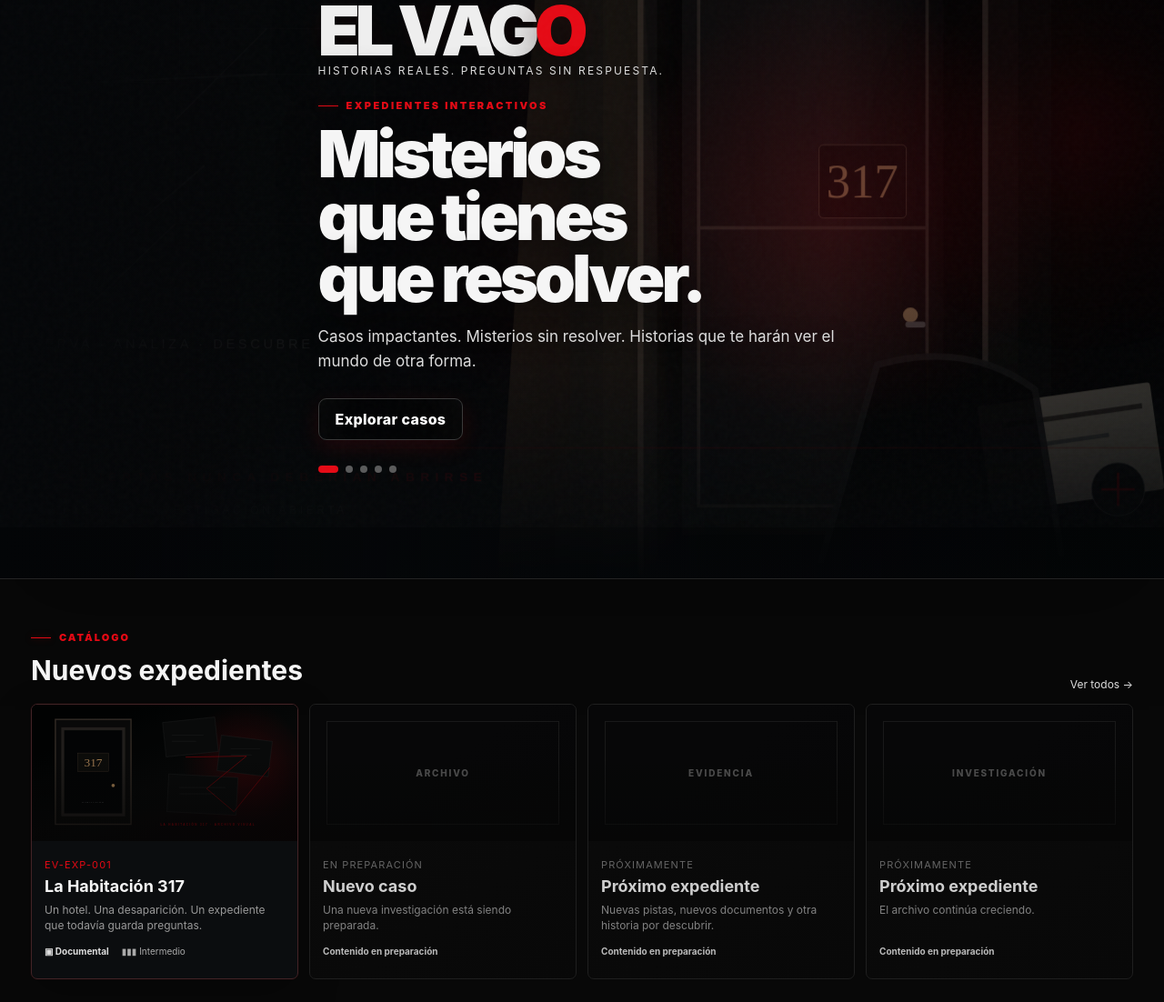
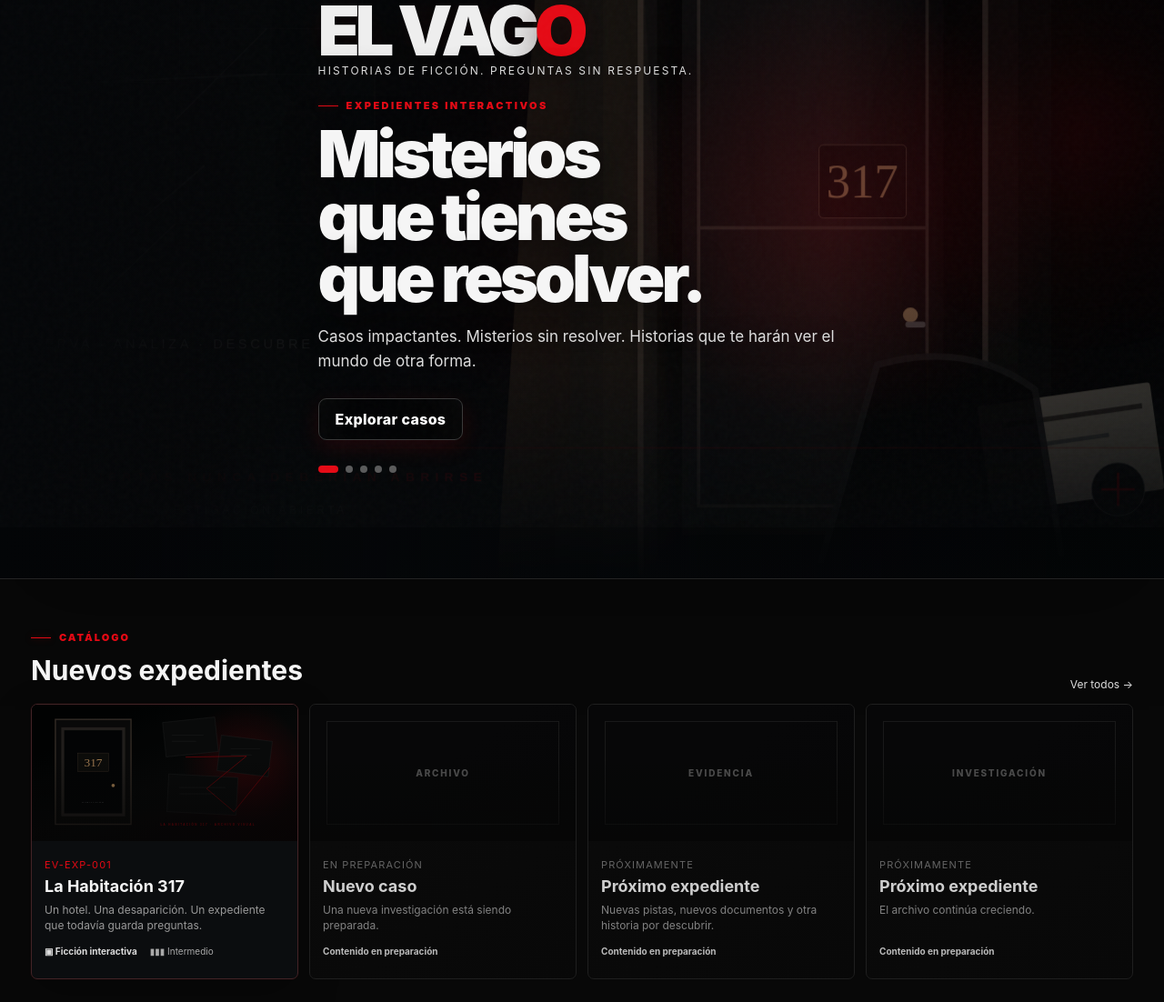
Before and after one commit to cesarrosa610-collab/el-vago, a Next.js app: page / in a window 1280 px wide. Shown: the part 220-1322 px from the top of the page at 91% size. Built offline with nearby package versions, Linux system fonts and the light colour scheme; no server answers; the database is empty.

Commit message:
Restore El Vago fictional-story identity on home

```diff
--- a/src/app/page.tsx
+++ b/src/app/page.tsx
@@ -63,7 +63,7 @@ export default async function Home() {
         <div className="homeHeroCopy">
           <div className="homeBrandLockup">
             <span className="homeBrand">EL VAG<span>O</span></span>
-            <small>HISTORIAS REALES. PREGUNTAS SIN RESPUESTA.</small>
+            <small>HISTORIAS DE FICCIÓN. PREGUNTAS SIN RESPUESTA.</small>
           </div>
           <p className="eyebrow">EXPEDIENTES INTERACTIVOS</p>
           <h1>Misterios que tienes que resolver.</h1>
@@ -117,7 +117,7 @@ export default async function Home() {
             <h2>{featured.title}</h2>
             <p className="lead">Un hotel. Una desaparición. Más preguntas que respuestas.</p>
             <div className="caseMeta">
-              <span>▣ Documental</span>
+              <span>▣ Ficción interactiva</span>
               <span>6 capítulos</span>
               <span className="difficulty">▮▮▮ Intermedio</span>
             </div>
@@ -159,7 +159,7 @@ export default async function Home() {
               <span className="tag">EV-EXP-001</span>
               <h3>{featured?.title ?? 'La Habitación 317'}</h3>
               <p>Un hotel. Una desaparición. Un expediente que todavía guarda preguntas.</p>
-              <div className="caseMeta"><span>▣ Documental</span><span className="difficulty">▮▮▮ Intermedio</span></div>
+              <div className="caseMeta"><span>▣ Ficción interactiva</span><span className="difficulty">▮▮▮ Intermedio</span></div>
             </div>
           </article>
 
```
